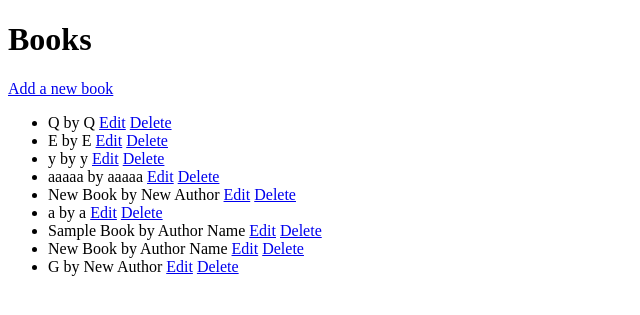
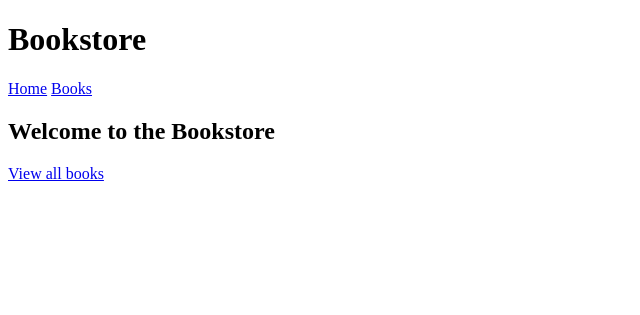
Before and after one commit to niharikashetty26/Python, a Django app: page / in a window 1280 px wide. Shown: the top 315 px of the page, without its empty margins (0-640 px from the left). Run offline with Django 4.2, Linux system fonts and the light colour scheme; data comes from the database, SQL or seed files in the repository; both versions use the stored data as it was after the commit.

Commit message:
fix:Django-Day55-9June

```diff
--- /dev/null
+++ b/Day-53/myproject/myapp/templates/myapp/base_generic.html
@@ -0,0 +1,19 @@
+<!-- myapp/templates/myapp/base_generic.html -->
+<!DOCTYPE html>
+<html>
+<head>
+    <title>{% block title %}Bookstore{% endblock %}</title>
+</head>
+<body>
+    <header>
+        <h1>Bookstore</h1>
+        <nav>
+            <a href="{% url 'home' %}">Home</a>
+            <a href="{% url 'book_list' %}">Books</a>
+        </nav>
+    </header>
+    <main>
+        {% block content %}{% endblock %}
+    </main>
+</body>
+</html>
--- a/Day-53/myproject/myapp/templates/myapp/home.html
+++ b/Day-53/myproject/myapp/templates/myapp/home.html
@@ -1,20 +1,9 @@
-<!DOCTYPE html>
-<html lang="en">
-<head>
-    <meta charset="UTF-8">
-    <title>Home</title>
-</head>
-<body>
-    <h1>Books</h1>
-    <a href="{% url 'add_book' %}">Add a new book</a>
-    <ul>
-        {% for book in books %}
-            <li>
-                {{ book.title }} by {{ book.author }}
-                <a href="{% url 'edit_book' book.pk %}">Edit</a>
-                <a href="{% url 'delete_book' book.pk %}">Delete</a>
-            </li>
-        {% endfor %}
-    </ul>
-</body>
-</html>
+<!-- myapp/templates/myapp/home.html -->
+{% extends "myapp/base_generic.html" %}
+
+{% block title %}Home{% endblock %}
+
+{% block content %}
+    <h2>Welcome to the Bookstore</h2>
+    <a href="{% url 'book_list' %}">View all books</a>
+{% endblock %}
--- a/Day-53/myproject/myapp/urls.py
+++ b/Day-53/myproject/myapp/urls.py
@@ -1,9 +1,25 @@
+# from django.urls import path
+# from .views import home, add_book, edit_book, delete_book
+#
+# urlpatterns = [
+#     path('', home, name='home'),
+#     path('add/', add_book, name='add_book'),
+#     path('edit/<int:pk>/', edit_book, name='edit_book'),
+#     path('delete/<int:pk>/', delete_book, name='delete_book'),
+#
+# ]
+
+# urls.py
+# myapp/urls.py
 from django.urls import path
-from .views import home, add_book, edit_book, delete_book
+from .views import BookListView  # Import your views
+from . import views
 
 urlpatterns = [
-    path('', home, name='home'),
-    path('add/', add_book, name='add_book'),
-    path('edit/<int:pk>/', edit_book, name='edit_book'),
-    path('delete/<int:pk>/', delete_book, name='delete_book'),
+    path('', views.home, name='home'),  # Add this line for home view
+    path('books/', BookListView.as_view(), name='book_list'),
+    path('books/<int:pk>/', views.BookDetailView.as_view(), name='book_detail'),
+    path('books/create/', views.BookCreateView.as_view(), name='book_create'),
+    path('books/<int:pk>/update/', views.BookUpdateView.as_view(), name='book_update'),
+    path('books/<int:pk>/delete/', views.BookDeleteView.as_view(), name='book_delete'),
 ]
--- a/Day-53/myproject/myapp/views.py
+++ b/Day-53/myproject/myapp/views.py
@@ -1,35 +1,80 @@
-from django.shortcuts import render, get_object_or_404, redirect
+# from django.shortcuts import render, get_object_or_404, redirect
+# from .models import Book
+# from .forms import BookForm
+#
+#
+# def create_book(request):
+#     if request.method == 'POST':
+#         form = BookForm(request.POST)
+#         if form.is_valid():
+#             form.save()
+#             return redirect('book_list')
+#     else:
+#         form = BookForm()
+#     return render(request, 'myapp/book_form.html', {'form': form})
+#
+#
+# def update_book(request, pk):
+#     book = get_object_or_404(Book, pk=pk)
+#     if request.method == 'POST':
+#         form = BookForm(request.POST, instance=book)
+#         if form.is_valid():
+#             form.save()
+#             return redirect('book_list')
+#     else:
+#         form = BookForm(instance=book)
+#     return render(request, 'myapp/book_form.html', {'form': form})
+#
+#
+# def delete_book(request, pk):
+#     book = get_object_or_404(Book, pk=pk)
+#     if request.method == 'POST':
+#         book.delete()
+#         return redirect('book_list')
+#     return render(request, 'myapp/book_confirm_delete.html', {'book': book})
+#
+#
+# def list_books(request):
+#     books = Book.objects.all()
+#     return render(request, 'myapp/book_list.html', {'books': books})
+
+
+from django.views.generic import ListView, DetailView, CreateView, UpdateView, DeleteView
+from django.urls import reverse_lazy
 from .models import Book
 from .forms import BookForm
+from django.shortcuts import render
 
 def home(request):
-    books = Book.objects.all()
-    return render(request, 'myapp/home.html', {'books': books})
+    return render(request, 'myapp/home.html')
 
-def add_book(request):
-    if request.method == 'POST':
-        form = BookForm(request.POST, request.FILES)
-        if form.is_valid():
-            form.save()
-            return redirect('home')
-    else:
-        form = BookForm()
-    return render(request, 'myapp/book_form.html', {'form': form})
+class BookListView(ListView):
+    model = Book
+    template_name = 'myapp/book_list.html'
+    context_object_name = 'books'
 
-def edit_book(request, pk):
-    book = get_object_or_404(Book, pk=pk)
-    if request.method == 'POST':
-        form = BookForm(request.POST, request.FILES, instance=book)
-        if form.is_valid():
-            form.save()
-            return redirect('home')
-    else:
-        form = BookForm(instance=book)
-    return render(request, 'myapp/book_form.html', {'form': form})
 
-def delete_book(request, pk):
-    book = get_object_or_404(Book, pk=pk)
-    if request.method == 'POST':
-        book.delete()
-        return redirect('home')
-    return render(request, 'myapp/book_confirm_delete.html', {'book': book})
+class BookDetailView(DetailView):
+    model = Book
+    template_name = 'myapp/book_detail.html'
+    context_object_name = 'book'
+
+
+class BookCreateView(CreateView):
+    model = Book
+    form_class = BookForm
+    template_name = 'myapp/book_form.html'
+    success_url = reverse_lazy('book_list')
+
+
+class BookUpdateView(UpdateView):
+    model = Book
+    form_class = BookForm
+    template_name = 'myapp/book_form.html'
+    success_url = reverse_lazy('book_list')
+
+
+class BookDeleteView(DeleteView):
+    model = Book
+    template_name = 'myapp/book_confirm_delete.html'
+    success_url = reverse_lazy('book_list')
--- a/Day-53/myproject/myproject/settings.py
+++ b/Day-53/myproject/myproject/settings.py
@@ -11,6 +11,7 @@ https://docs.djangoproject.com/en/4.2/ref/settings/
 """
 
 from pathlib import Path
+import os
 
 # Build paths inside the project like this: BASE_DIR / 'subdir'.
 BASE_DIR = Path(__file__).resolve().parent.parent
@@ -53,7 +54,7 @@ ROOT_URLCONF = 'myproject.urls'
 TEMPLATES = [
     {
         'BACKEND': 'django.template.backends.django.DjangoTemplates',
-        'DIRS': [BASE_DIR / 'templates'],
+        'DIRS': [os.path.join(BASE_DIR, 'templates')],
         'APP_DIRS': True,
         'OPTIONS': {
             'context_processors': [
@@ -65,6 +66,9 @@ TEMPLATES = [
         },
     },
 ]
+
+
+
 
 WSGI_APPLICATION = 'myproject.wsgi.application'
 
```
Also changed, not shown: Day-53/myproject/myapp/templates/myapp/add_book.html (deleted, +0 -15 lines), Day-53/myproject/myapp/templates/myapp/book_confirm_delete.html (added, +13 -0 lines), Day-53/myproject/myapp/templates/myapp/book_detail.html (added, +13 -0 lines), Day-53/myproject/myapp/templates/myapp/book_form.html (+11 -12 lines), Day-53/myproject/myapp/templates/myapp/book_form_delete.html (deleted, +0 -15 lines), Day-53/myproject/myapp/templates/myapp/book_list.html (added, +14 -0 lines), Day-53/myproject/db.sqlite3, Day-53/myproject/myapp/forms.py (line endings or trailing spaces), 1 other file.
